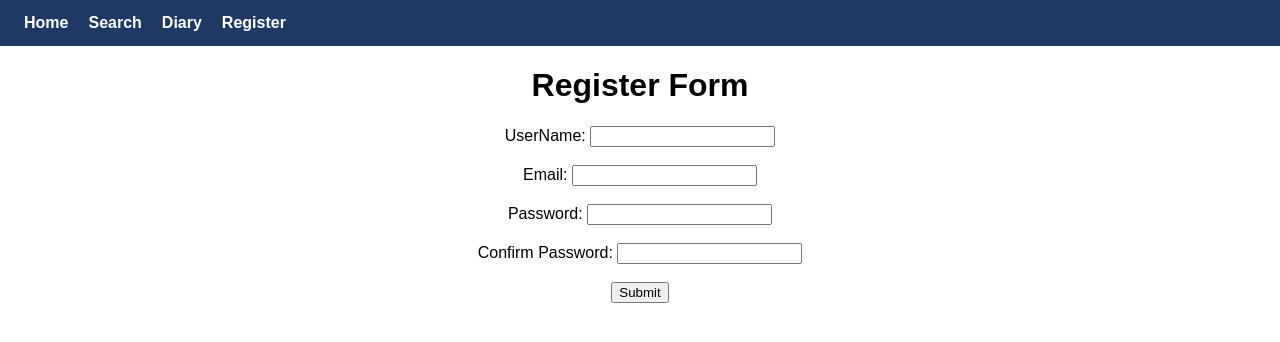
After one commit to Marsad07/FitnessApp, a Flask app: page /auth/register in a window 1280 px wide. The commit adds this page. Shown: the top 342 px of the page. Run offline with Flask 3, Linux system fonts and the light colour scheme.

Commit message:
feat: added register route that shows the form

```diff
--- /dev/null
+++ b/app/auth_routes.py
@@ -0,0 +1,13 @@
+from werkzeug.security import generate_password_hash, check_password_hash
+from app import db
+from flask import Blueprint, request, render_template, session, flash, url_for, redirect
+
+auth_bp = Blueprint('auth', __name__, url_prefix='/auth')
+
+# This route is for the register form, GET=page for register form, POST="posted" for now
+@auth_bp.route('/register', methods=['GET', 'POST'])
+def register():
+    if request.method == 'GET':
+        return render_template("authentication/online_register/register_form.html")
+    elif request.method == 'POST':
+        return "posted"
--- /dev/null
+++ b/app/templates/authentication/online_register/register_form.html
@@ -0,0 +1,22 @@
+{% extends "online/base.html" %}
+
+{% block title %}Register Form{% endblock %}
+
+{% block content %}
+    <h1 style="text-align: center">Register Form</h1>
+    <form method="post" style="text-align: center" action="{{ url_for('auth.register')}}">
+        <label for="username">UserName:</label>
+        <input type="text" id="username" name="username" required><br><br>
+
+        <label for="email">Email:</label>
+        <input type="email" id="email" name="email" required><br><br>
+
+        <label for="password">Password:</label>
+        <input type="password" id="password" name="password" required minlength="8"><br><br>
+
+        <label for="confirm_password">Confirm Password:</label>
+        <input type="password" id="confirm_password" name="confirm_password" required><br><br>
+
+        <input type="submit" value="Submit">
+    </form>
+{% endblock %}
--- a/app/templates/online/base.html
+++ b/app/templates/online/base.html
@@ -11,6 +11,7 @@
         <a href="{{ url_for('homepage') }}">Home</a>
         <a href="{{ url_for('search.search_food_results') }}">Search</a>
         <a href="{{ url_for('search.full_diary_view') }}">Diary</a>
+        <a href="{{ url_for('auth.register') }}">Register</a>
     </nav>
     <!-- Shows  error message sent back from the route (e.g. invalid weight) -->
     {% with messages = get_flashed_messages() %}
```
Also changed, not shown: app/__init__.py (+5 -2 lines), app/routes.py (+8 -8 lines).
